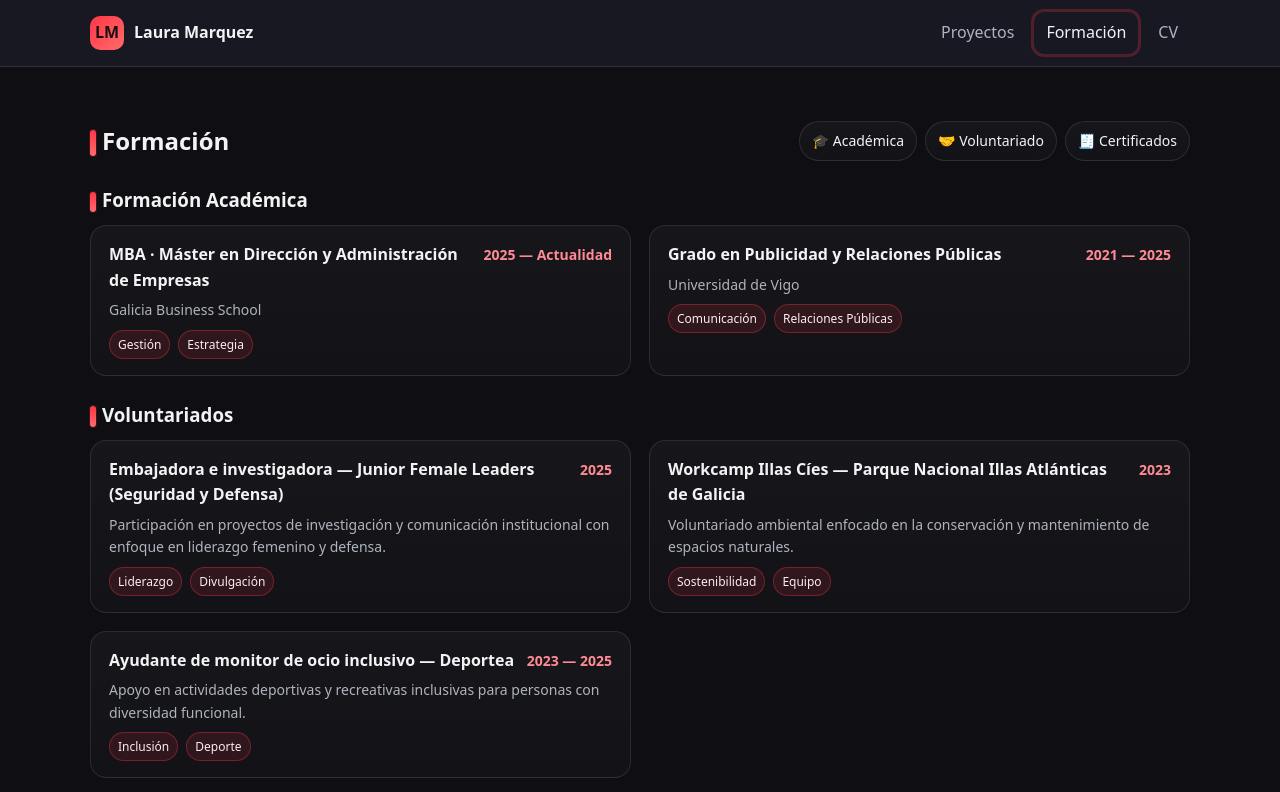
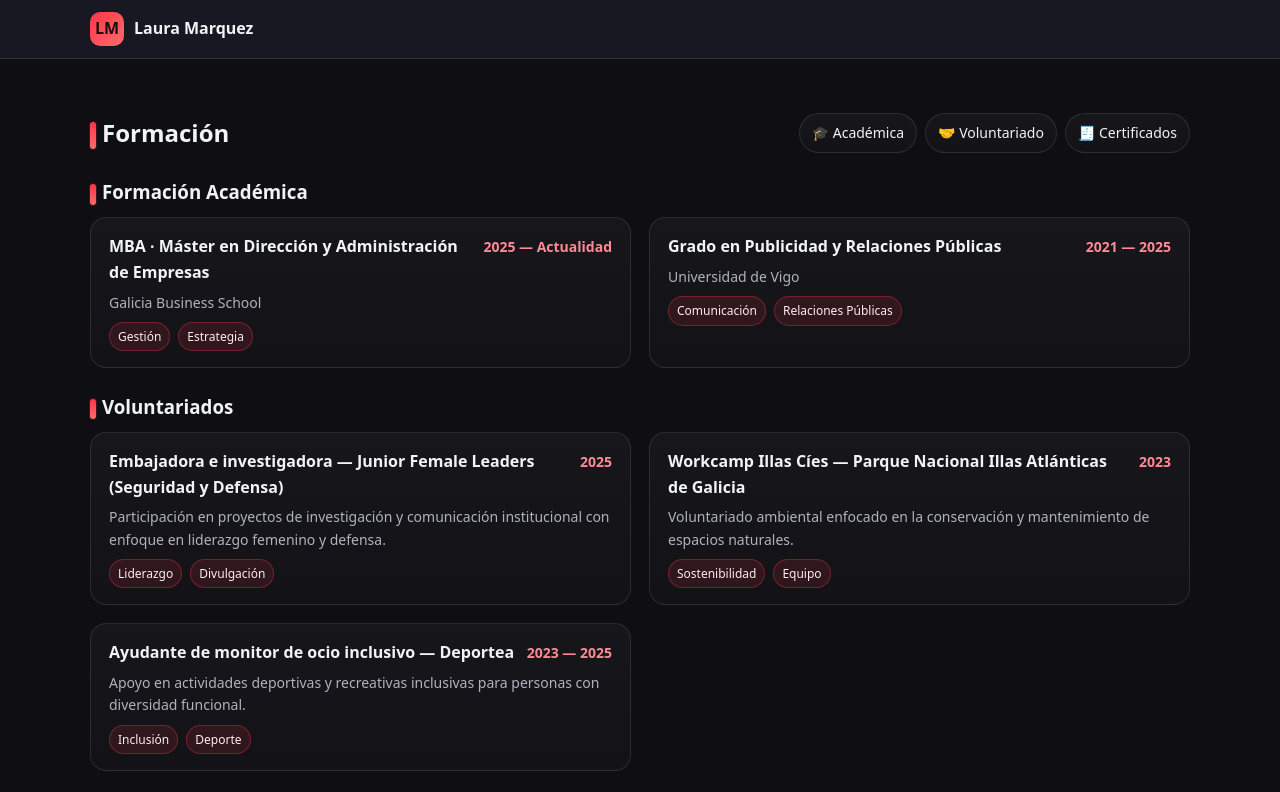
Before and after one commit to capeans/Portafolio, a plain HTML site: page formacion.html in a window 1280 px wide. Shown: the top 792 px of the page. Drawn offline with Linux system fonts and the light colour scheme.

Commit message:
Update formacion.html

```diff
--- a/formacion.html
+++ b/formacion.html
@@ -11,11 +11,6 @@
   <header>
     <div class="container nav">
       <a class="brand" href="index.html"><span class="logo">LM</span><span>Laura Marquez</span></a>
-      <nav class="menu">
-        <a href="projects.html">Proyectos</a>
-        <a href="formacion.html" class="active">Formación</a>
-        <a href="cv.html">CV</a>
-      </nav>
     </div>
   </header>
 
```
